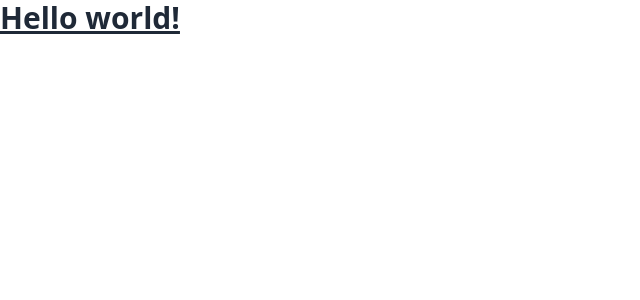
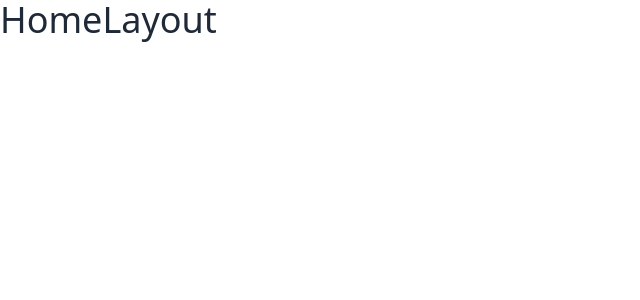
Before and after one commit to Davidcastel26/client-csr, a React (Vite) app: page / in a window 1280 px wide. Shown: the top 300 px of the page, without its empty margins (0-640 px from the left). Built offline with nearby package versions, Linux system fonts and the light colour scheme.

Commit message:
crating routes

```diff
--- a/src/App.jsx
+++ b/src/App.jsx
@@ -1,3 +1,5 @@
+import { RouterProvider, createBrowserRouter } from "react-router-dom"
+
 import {
   About,
   Cart,
@@ -7,14 +9,29 @@
   Landing,
   Orders,
   Products,
+  Login,
   Register,
   SingleProduct,
   } from "./pages"
 
+const router = createBrowserRouter([
+  {
+    path:'/',
+    element: <HomeLayout/>,
+    errorElement: <Error />
+  },
+  {
+    path:'/login',
+    element: <Login/>,
+    errorElement: <Error />
+  },
+  {
+    path:'/register',
+    element: <Register/>,
+    errorElement: <Error />
+  },
+])
+
 export const App = () => {
-  return (
-    <h1 className="text-3xl font-bold underline">
-    Hello world!
-  </h1>
-  )
-}
+  return <RouterProvider router={router} />;
+};
--- a/src/main.jsx
+++ b/src/main.jsx
@@ -4,7 +4,7 @@
 import './index.css'
 
 ReactDOM.createRoot(document.getElementById('root')).render(
-  <React.StrictMode>
+  <>
     <App />
-  </React.StrictMode>,
+  </>,
 )
--- /dev/null
+++ b/src/pages/Login.jsx
@@ -0,0 +1,6 @@
+
+export const Login = () => {
+  return (
+    <h1 >Login</h1>
+  )
+}
--- a/src/pages/index.js
+++ b/src/pages/index.js
@@ -4,6 +4,7 @@
 export { Error } from './Error';
 export { HomeLayout } from './HomeLayout';
 export { Landing } from './Landing';
+export { Login } from './Login';
 export { Orders } from './Orders';
 export { Products } from './Products';
 export { SingleProduct } from './SingleProduct';
```
